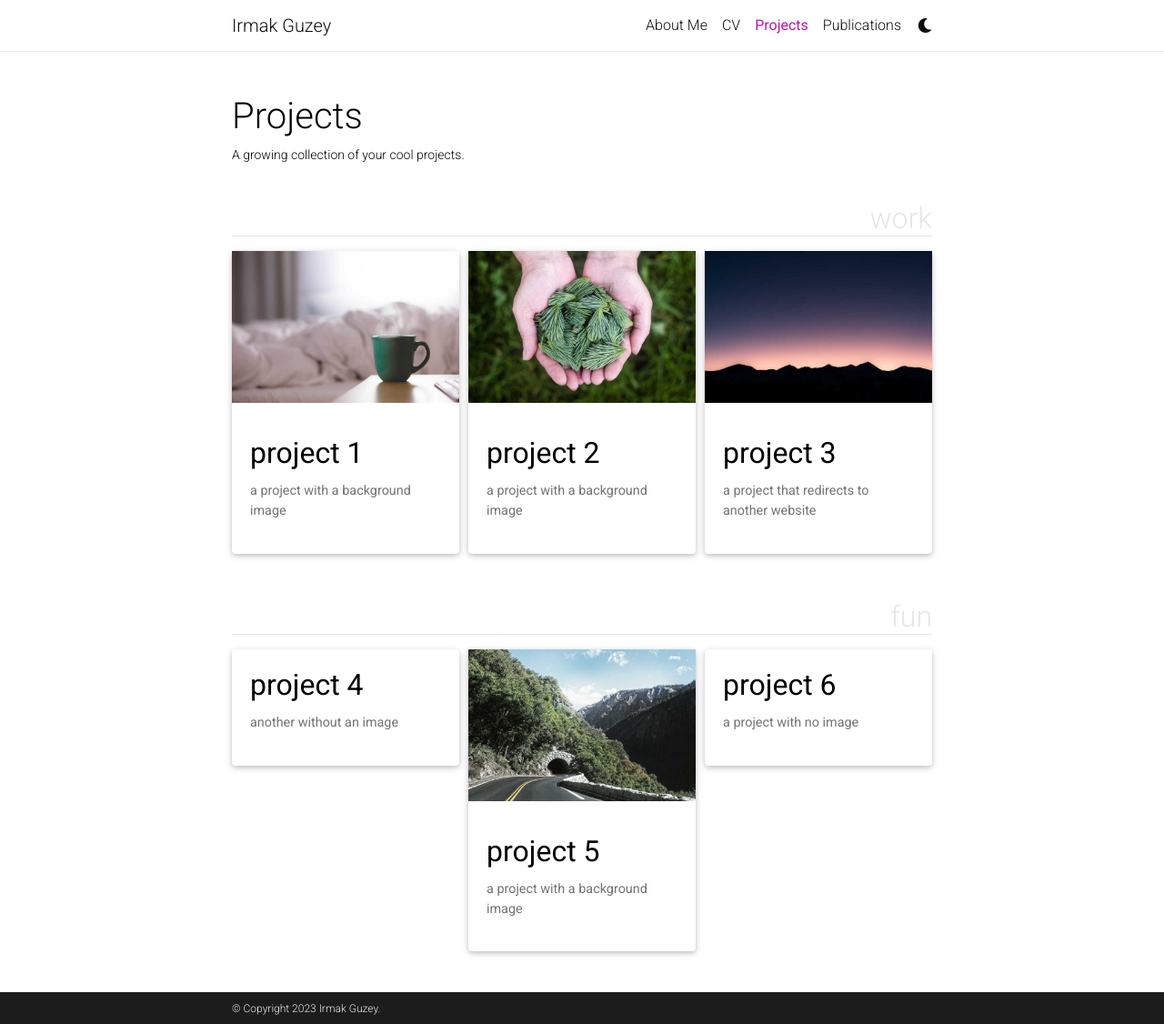
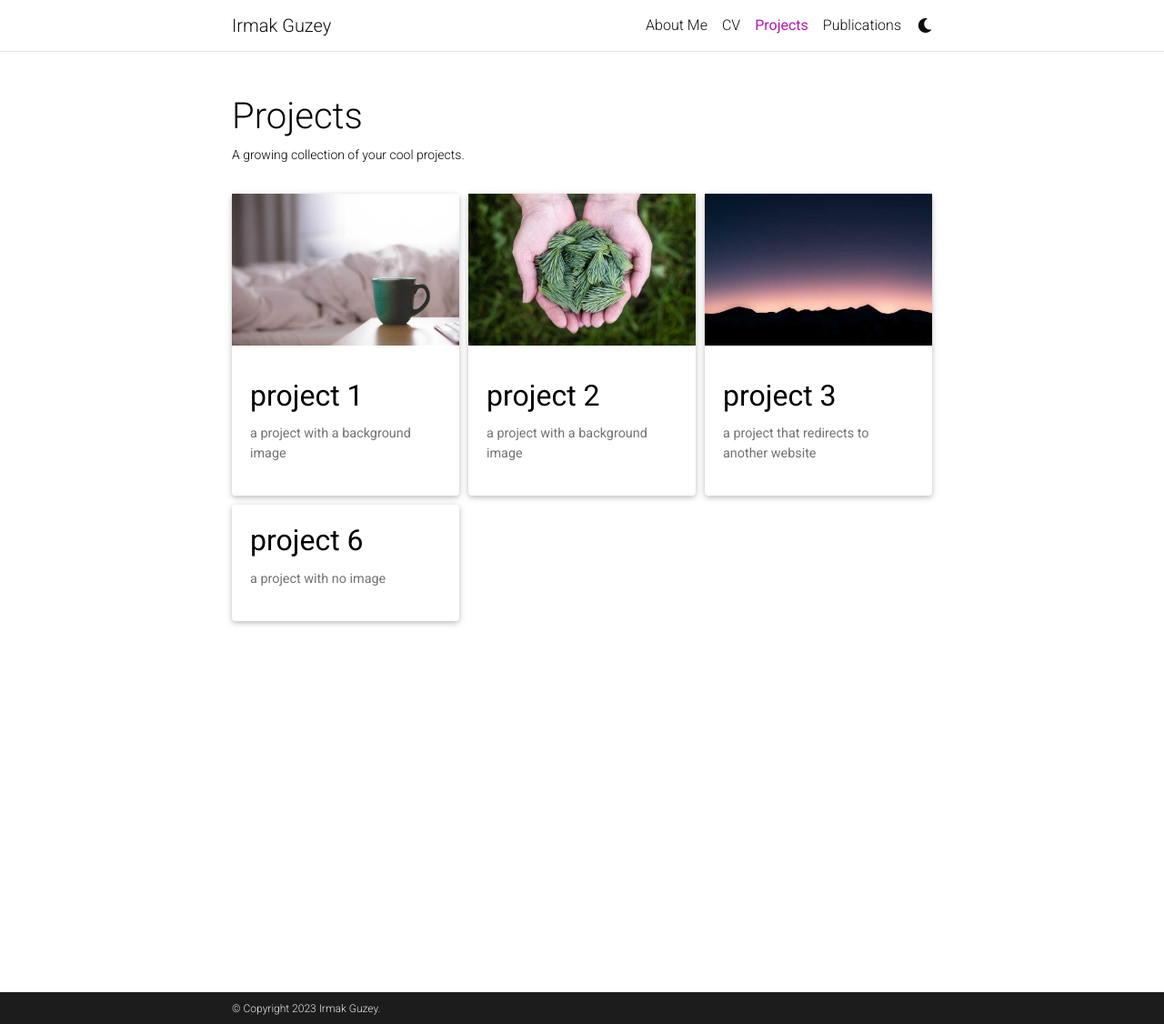
Before and after one commit to irmakguzey/irmakguzey.github.io, a Jekyll site: the page built from _pages/projects.md, in a window 1280 px wide and 1126 px high. Shown: the whole window at 91% size. Built offline with Jekyll 4.4.1, drawn with Linux system fonts in a browser that asks for light colours; full-size pictures stand in for the smaller copies a plugin makes; comment, search, counter and statistics services are not loaded; a style sheet for code colours, icons or effects is not loaded.

Commit message:
few updates on the projects page

````diff
--- a/_config.yml
+++ b/_config.yml
@@ -306,7 +306,7 @@
 enable_darkmode:            true   # enables switching between light/dark modes
 enable_navbar_social:       false  # enables displaying social links in the
                                    # navbar on the about page
-enable_project_categories:  true   # enables categorization of projects into
+enable_project_categories:  false   # enables categorization of projects into
                                    # multiple categories
 enable_medium_zoom:         true   # enables image zoom feature (as on medium.com)
 
--- a/_projects/4_project.md
+++ /dev/null
@@ -1,80 +0,0 @@
----
-layout: page
-title: project 4
-description: another without an image
-img:
-importance: 3
-category: fun
----
-
-Every project has a beautiful feature showcase page.
-It's easy to include images in a flexible 3-column grid format.
-Make your photos 1/3, 2/3, or full width.
-
-To give your project a background in the portfolio page, just add the img tag to the front matter like so:
-
-    ---
-    layout: page
-    title: project
-    description: a project with a background image
-    img: /assets/img/12.jpg
-    ---
-
-<div class="row">
-    <div class="col-sm mt-3 mt-md-0">
-        {% include figure.html path="assets/img/1.jpg" title="example image" class="img-fluid rounded z-depth-1" %}
-    </div>
-    <div class="col-sm mt-3 mt-md-0">
-        {% include figure.html path="assets/img/3.jpg" title="example image" class="img-fluid rounded z-depth-1" %}
-    </div>
-    <div class="col-sm mt-3 mt-md-0">
-        {% include figure.html path="assets/img/5.jpg" title="example image" class="img-fluid rounded z-depth-1" %}
-    </div>
-</div>
-<div class="caption">
-    Caption photos easily. On the left, a road goes through a tunnel. Middle, leaves artistically fall in a hipster photoshoot. Right, in another hipster photoshoot, a lumberjack grasps a handful of pine needles.
-</div>
-<div class="row">
-    <div class="col-sm mt-3 mt-md-0">
-        {% include figure.html path="assets/img/5.jpg" title="example image" class="img-fluid rounded z-depth-1" %}
-    </div>
-</div>
-<div class="caption">
-    This image can also have a caption. It's like magic.
-</div>
-
-You can also put regular text between your rows of images.
-Say you wanted to write a little bit about your project before you posted the rest of the images.
-You describe how you toiled, sweated, *bled* for your project, and then... you reveal its glory in the next row of images.
-
-
-<div class="row justify-content-sm-center">
-    <div class="col-sm-8 mt-3 mt-md-0">
-        {% include figure.html path="assets/img/6.jpg" title="example image" class="img-fluid rounded z-depth-1" %}
-    </div>
-    <div class="col-sm-4 mt-3 mt-md-0">
-        {% include figure.html path="assets/img/11.jpg" title="example image" class="img-fluid rounded z-depth-1" %}
-    </div>
-</div>
-<div class="caption">
-    You can also have artistically styled 2/3 + 1/3 images, like these.
-</div>
-
-
-The code is simple.
-Just wrap your images with `<div class="col-sm">` and place them inside `<div class="row">` (read more about the <a href="https://getbootstrap.com/docs/4.4/layout/grid/">Bootstrap Grid</a> system).
-To make images responsive, add `img-fluid` class to each; for rounded corners and shadows use `rounded` and `z-depth-1` classes.
-Here's the code for the last row of images above:
-
-{% raw %}
-```html
-<div class="row justify-content-sm-center">
-    <div class="col-sm-8 mt-3 mt-md-0">
-        {% include figure.html path="assets/img/6.jpg" title="example image" class="img-fluid rounded z-depth-1" %}
-    </div>
-    <div class="col-sm-4 mt-3 mt-md-0">
-        {% include figure.html path="assets/img/11.jpg" title="example image" class="img-fluid rounded z-depth-1" %}
-    </div>
-</div>
-```
-{% endraw %}
--- a/_projects/5_project.md
+++ /dev/null
@@ -1,80 +0,0 @@
----
-layout: page
-title: project 5
-description: a project with a background image
-img: assets/img/1.jpg
-importance: 3
-category: fun
----
-
-Every project has a beautiful feature showcase page.
-It's easy to include images in a flexible 3-column grid format.
-Make your photos 1/3, 2/3, or full width.
-
-To give your project a background in the portfolio page, just add the img tag to the front matter like so:
-
-    ---
-    layout: page
-    title: project
-    description: a project with a background image
-    img: /assets/img/12.jpg
-    ---
-
-<div class="row">
-    <div class="col-sm mt-3 mt-md-0">
-        {% include figure.html path="assets/img/1.jpg" title="example image" class="img-fluid rounded z-depth-1" %}
-    </div>
-    <div class="col-sm mt-3 mt-md-0">
-        {% include figure.html path="assets/img/3.jpg" title="example image" class="img-fluid rounded z-depth-1" %}
-    </div>
-    <div class="col-sm mt-3 mt-md-0">
-        {% include figure.html path="assets/img/5.jpg" title="example image" class="img-fluid rounded z-depth-1" %}
-    </div>
-</div>
-<div class="caption">
-    Caption photos easily. On the left, a road goes through a tunnel. Middle, leaves artistically fall in a hipster photoshoot. Right, in another hipster photoshoot, a lumberjack grasps a handful of pine needles.
-</div>
-<div class="row">
-    <div class="col-sm mt-3 mt-md-0">
-        {% include figure.html path="assets/img/5.jpg" title="example image" class="img-fluid rounded z-depth-1" %}
-    </div>
-</div>
-<div class="caption">
-    This image can also have a caption. It's like magic.
-</div>
-
-You can also put regular text between your rows of images.
-Say you wanted to write a little bit about your project before you posted the rest of the images.
-You describe how you toiled, sweated, *bled* for your project, and then... you reveal its glory in the next row of images.
-
-
-<div class="row justify-content-sm-center">
-    <div class="col-sm-8 mt-3 mt-md-0">
-        {% include figure.html path="assets/img/6.jpg" title="example image" class="img-fluid rounded z-depth-1" %}
-    </div>
-    <div class="col-sm-4 mt-3 mt-md-0">
-        {% include figure.html path="assets/img/11.jpg" title="example image" class="img-fluid rounded z-depth-1" %}
-    </div>
-</div>
-<div class="caption">
-    You can also have artistically styled 2/3 + 1/3 images, like these.
-</div>
-
-
-The code is simple.
-Just wrap your images with `<div class="col-sm">` and place them inside `<div class="row">` (read more about the <a href="https://getbootstrap.com/docs/4.4/layout/grid/">Bootstrap Grid</a> system).
-To make images responsive, add `img-fluid` class to each; for rounded corners and shadows use `rounded` and `z-depth-1` classes.
-Here's the code for the last row of images above:
-
-{% raw %}
-```html
-<div class="row justify-content-sm-center">
-    <div class="col-sm-8 mt-3 mt-md-0">
-        {% include figure.html path="assets/img/6.jpg" title="example image" class="img-fluid rounded z-depth-1" %}
-    </div>
-    <div class="col-sm-4 mt-3 mt-md-0">
-        {% include figure.html path="assets/img/11.jpg" title="example image" class="img-fluid rounded z-depth-1" %}
-    </div>
-</div>
-```
-{% endraw %}
````
